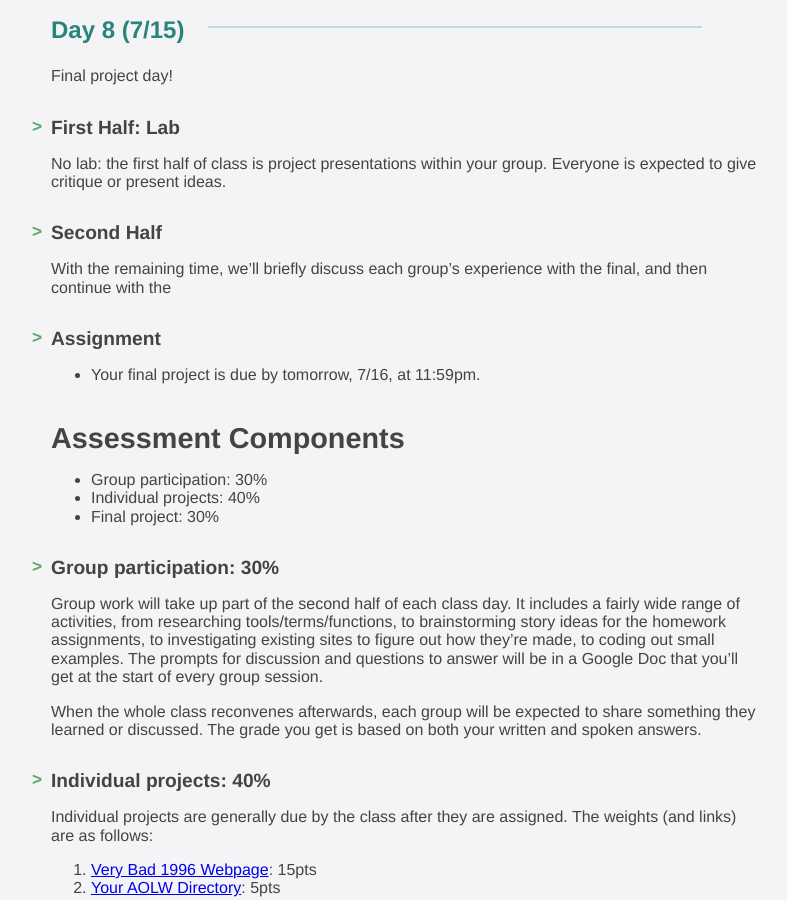
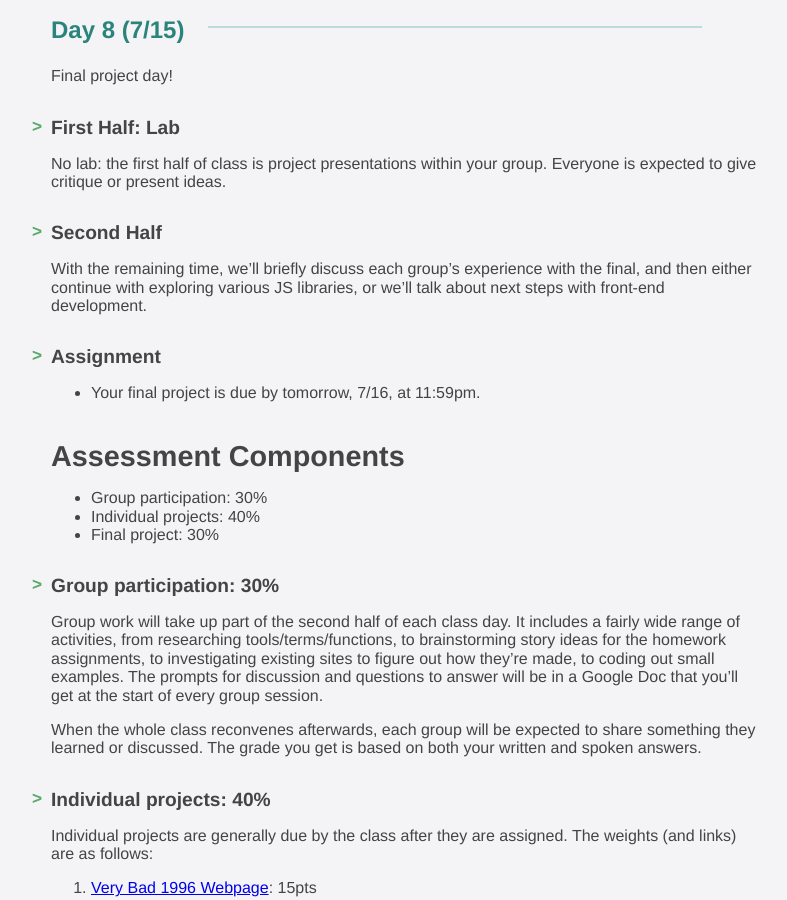
Before and after one commit to thely/artofweb-21, a Jekyll site: the page built from index.md, in a window 1280 px wide and 900 px high, scrolled down 5175 px. Shown: the whole window, without its empty margins (1-788 px from the left). Built offline with Jekyll 4.4.1, drawn with Linux system fonts in a browser that asks for light colours.

Commit message:
fixing day 8

```diff
--- a/_includes/schedule.md
+++ b/_includes/schedule.md
@@ -185,7 +185,7 @@ Final project day!
 No lab: the first half of class is project presentations within your group. Everyone is expected to give critique or present ideas.
 
 #### Second Half
-With the remaining time, we'll briefly discuss each group's experience with the final, and then continue with the
+With the remaining time, we'll briefly discuss each group's experience with the final, and then either continue with exploring various JS libraries, or we'll talk about next steps with front-end development.
 
 #### Assignment
 * Your final project is due by tomorrow, 7/16, at 11:59pm.
```
